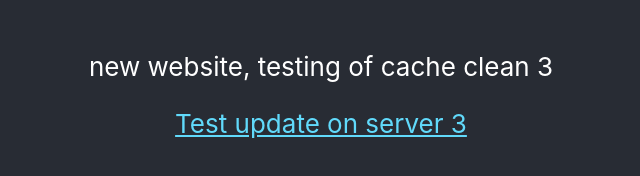
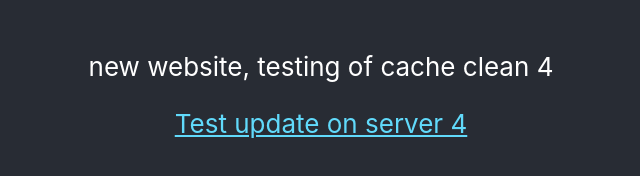
Before and after one commit to strubloid/strubloid.com, a React (Create React App) app: page / in a window 1280 px wide. Shown: the part 478-654 px from the top of the page, without its empty margins (319-959 px from the left). Built offline with nearby package versions, Linux system fonts and the light colour scheme.

Commit message:
one more test on heroku, just to be sure that is updating, i;ve changed from 3 to 4, fingers cross!!!

```diff
--- a/src/App.js
+++ b/src/App.js
@@ -8,7 +8,7 @@ function App() {
       <header className="App-header">
         <img src={logo} className="App-logo" alt="logo" />
         <p>
-         new website, testing of cache clean 3
+         new website, testing of cache clean 4
         </p>
         <a
           className="App-link"
@@ -16,7 +16,7 @@ function App() {
           target="_blank"
           rel="noopener noreferrer"
         >
-          Test update on server 3
+          Test update on server 4
         </a>
       </header>
     </div>
```
